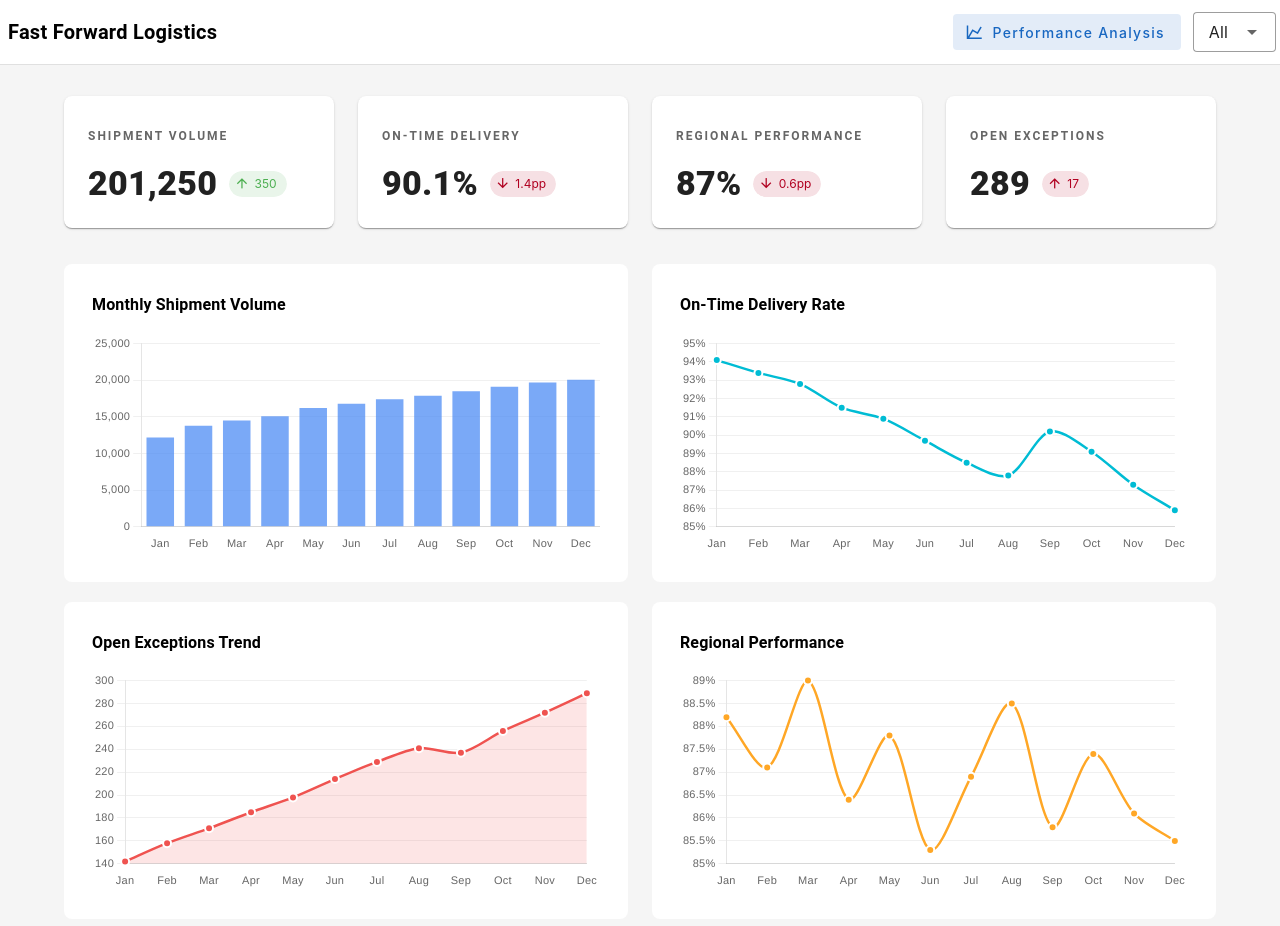
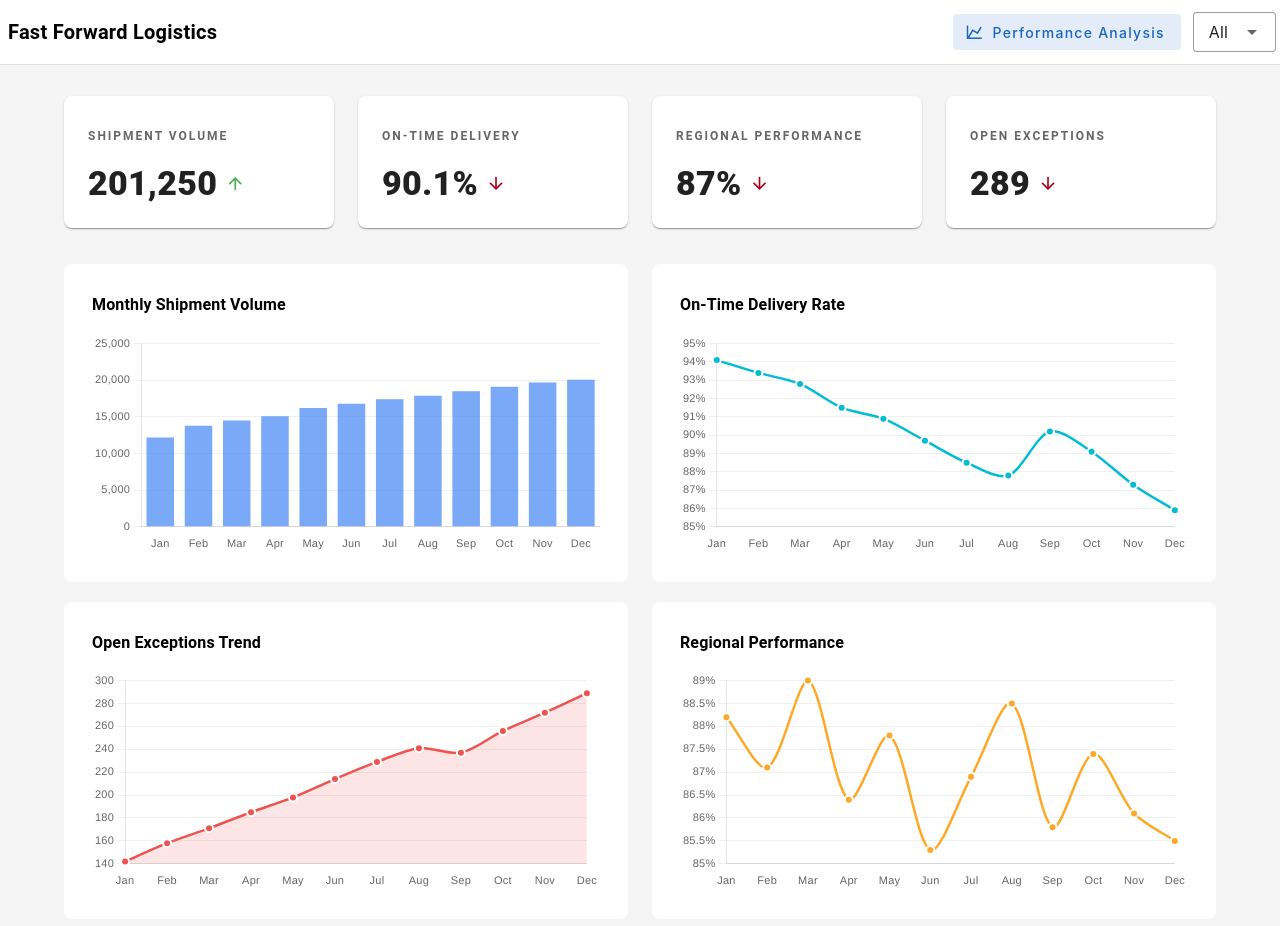
Before and after one commit to matt-penfield/my-dashboard, a Vue app: page / in a window 1280 px wide. Shown: the top 926 px of the page. Built offline with nearby package versions, Linux system fonts and the light colour scheme.

Commit message:
extract and create reusable components from the metrics cards in the top row

```diff
--- a/src/App.vue
+++ b/src/App.vue
@@ -1,7 +1,7 @@
 <script setup lang="ts">
 import { ref, computed } from 'vue'
 import metrics from './data/metrics.json'
-import KpiCard from './components/KpiCard.vue'
+import MetricCard from './components/MetricCard.vue'
 import ChartCard from './components/ChartCard.vue'
 import AppModal from './components/AppModal.vue'
 
@@ -26,11 +26,14 @@ const kpis = computed(() => {
   const prev = currentIdx > 0 ? metrics[currentIdx - 1] : null
   const curr = metrics[currentIdx]
 
+  const dir = (n: number): 'up' | 'down' | 'neutral' => n > 0 ? 'up' : n < 0 ? 'down' : 'neutral'
+  const dirInvert = (n: number): 'up' | 'down' | 'neutral' => n > 0 ? 'down' : n < 0 ? 'up' : 'neutral'
+
   return {
-    volume: { value: volume.toLocaleString(), trend: prev ? curr.shipmentVolume - prev.shipmentVolume : 0 },
-    otd: { value: otd + '%', trend: prev ? +(curr.onTimeDelivery - prev.onTimeDelivery).toFixed(1) : 0 },
-    regional: { value: regional + '%', trend: prev ? +(curr.regionalPerformance - prev.regionalPerformance).toFixed(1) : 0 },
-    exceptions: { value: exceptions.toLocaleString(), trend: prev ? curr.openExceptions - prev.openExceptions : 0 },
+    volume: { value: volume.toLocaleString(), direction: dir(prev ? curr.shipmentVolume - prev.shipmentVolume : 0) },
+    otd: { value: otd + '%', direction: dir(prev ? curr.onTimeDelivery - prev.onTimeDelivery : 0) },
+    regional: { value: regional + '%', direction: dir(prev ? curr.regionalPerformance - prev.regionalPerformance : 0) },
+    exceptions: { value: exceptions.toLocaleString(), direction: dirInvert(prev ? curr.openExceptions - prev.openExceptions : 0) },
   }
 })
 
@@ -73,16 +76,16 @@ const regionalData = computed(() => filteredData.value.map((m) => m.regionalPerf
         <!-- KPI Cards -->
         <v-row>
           <v-col cols="12" sm="6" lg="3">
-            <KpiCard label="Shipment Volume" :value="kpis.volume.value" :trend="kpis.volume.trend" />
+            <MetricCard label="Shipment Volume" :value="kpis.volume.value" :trend-direction="kpis.volume.direction" />
           </v-col>
           <v-col cols="12" sm="6" lg="3">
-            <KpiCard label="On-Time Delivery" :value="kpis.otd.value" :trend="kpis.otd.trend" suffix="pp" />
+            <MetricCard label="On-Time Delivery" :value="kpis.otd.value" :trend-direction="kpis.otd.direction" />
           </v-col>
           <v-col cols="12" sm="6" lg="3">
-            <KpiCard label="Regional Performance" :value="kpis.regional.value" :trend="kpis.regional.trend" suffix="pp" />
+            <MetricCard label="Regional Performance" :value="kpis.regional.value" :trend-direction="kpis.regional.direction" />
           </v-col>
           <v-col cols="12" sm="6" lg="3">
-            <KpiCard label="Open Exceptions" :value="kpis.exceptions.value" :trend="kpis.exceptions.trend" invert />
+            <MetricCard label="Open Exceptions" :value="kpis.exceptions.value" :trend-direction="kpis.exceptions.direction" />
           </v-col>
         </v-row>
 
--- a/src/components/KpiCard.vue
+++ /dev/null
@@ -1,51 +0,0 @@
-<script setup lang="ts">
-import { computed } from 'vue'
-
-const props = defineProps<{
-  label: string
-  value: string
-  trend?: number
-  suffix?: string
-  invert?: boolean
-}>()
-
-const trendColor = computed(() => {
-  if (!props.trend || props.trend === 0) return 'grey'
-  const positive = props.invert ? props.trend < 0 : props.trend > 0
-  return positive ? 'success' : 'error'
-})
-
-const trendIcon = computed(() => {
-  if (!props.trend || props.trend === 0) return 'mdi-minus'
-  return props.trend > 0 ? 'mdi-arrow-up' : 'mdi-arrow-down'
-})
-
-const trendText = computed(() => {
-  if (!props.trend) return ''
-  const abs = Math.abs(props.trend)
-  return props.suffix ? `${abs}${props.suffix}` : abs.toLocaleString()
-})
-</script>
-
-<template>
-  <v-card elevation="1" class="rounded-lg">
-    <div class="pa-6">
-      <div class="text-overline font-weight-bold text-medium-emphasis mb-3" style="letter-spacing: 0.08em;">
-        {{ label }}
-      </div>
-      <div class="d-flex align-center">
-        <span class="text-h4 font-weight-black">{{ value }}</span>
-        <v-chip
-          v-if="trend !== undefined && trend !== 0"
-          :color="trendColor"
-          variant="tonal"
-          size="small"
-          class="ml-3"
-          :prepend-icon="trendIcon"
-        >
-          {{ trendText }}
-        </v-chip>
-      </div>
-    </div>
-  </v-card>
-</template>
--- /dev/null
+++ b/src/components/MetricCard.vue
@@ -0,0 +1,41 @@
+<script setup lang="ts">
+import { computed } from 'vue'
+
+const props = defineProps<{
+  label: string
+  value: string
+  trendDirection?: 'up' | 'down' | 'neutral'
+}>()
+
+const trendColor = computed(() => {
+  if (props.trendDirection === 'up') return 'success'
+  if (props.trendDirection === 'down') return 'error'
+  return 'grey'
+})
+
+const trendIcon = computed(() => {
+  if (props.trendDirection === 'up') return 'mdi-arrow-up'
+  if (props.trendDirection === 'down') return 'mdi-arrow-down'
+  return 'mdi-minus'
+})
+</script>
+
+<template>
+  <v-card elevation="1" class="rounded-lg">
+    <div class="pa-6">
+      <div class="text-overline font-weight-bold text-medium-emphasis mb-3" style="letter-spacing: 0.08em">
+        {{ label }}
+      </div>
+      <div class="d-flex align-center">
+        <span class="text-h4 font-weight-black">{{ value }}</span>
+        <v-icon
+          v-if="trendDirection && trendDirection !== 'neutral'"
+          :icon="trendIcon"
+          :color="trendColor"
+          size="20"
+          class="ml-2"
+        />
+      </div>
+    </div>
+  </v-card>
+</template>
```
Also changed, not shown: 1 other file (tests, documents, lock files or other folders).
